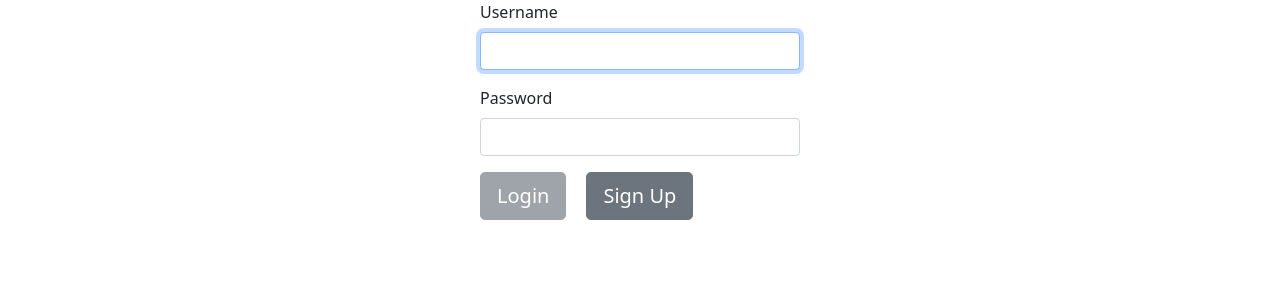
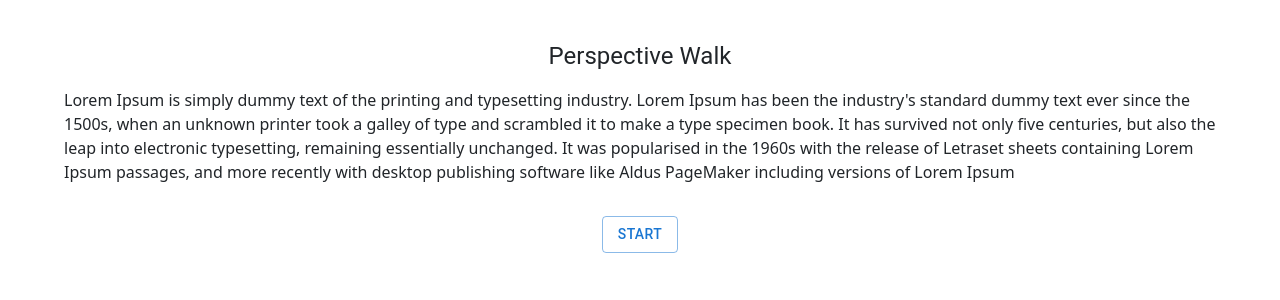
Before and after one commit to Privilege-walk/front-end, a React app: page /welcome in a window 1280 px wide. Before the commit this address led to /login. Shown: the top 300 px of the page. Built offline with nearby package versions, Linux system fonts and the light colour scheme.

Commit message:
welcome page basic implementation

```diff
--- a/src/components/App.js
+++ b/src/components/App.js
@@ -12,6 +12,7 @@ import ProtectedRoute from './ProtectedRoute';
 import Events from './Events';
 import Questions from './Questions';
 import UserQRCode from './QRCode';
+import Welcome from './Welcome';
 
 class App extends React.Component {
     constructor(props) {
@@ -26,6 +27,7 @@ class App extends React.Component {
                 <Route exact path="/login" element={<LoginForm />} />
                 <Route exact path="/signup" element={<SignupForm />} />
                 <Route exact path="/qrcode" element={<UserQRCode url="https://google.com" />} />
+                <Route exact path="/welcome" element={<Welcome />} />
 
                 {/* All Protected routes */}
                 <Route  element={<ProtectedRoute />}>
--- /dev/null
+++ b/src/components/Welcome/index.js
@@ -0,0 +1,37 @@
+import React from "react";
+import Typography from '@mui/material/Typography';
+import Grid from '@mui/material/Grid';
+import Button from '@mui/material/Button';
+import Container from '@mui/material/Container';
+
+export default function Welcome(){
+
+    return (
+        <Container sx={{px : 6, mt: 5}}>
+            <Grid container justifyContent='center' alignItems='center' direction='column' spacing={2}>
+                <Grid item>
+                    <Typography variant="h5" component="div">
+                        Perspective Walk
+                    </Typography>
+                </Grid>
+
+                <Grid item>
+                    <Typography variant="p" component="div">
+                    Lorem Ipsum is simply dummy text of the printing and typesetting industry.
+                    Lorem Ipsum has been the industry's standard dummy text ever since the 1500s,
+                    when an unknown printer took a galley of type and scrambled it to make a type
+                    specimen book. It has survived not only five centuries, but also the leap into
+                    electronic typesetting, remaining essentially unchanged. It was popularised in the
+                    1960s with the release of Letraset sheets containing Lorem Ipsum passages, and more
+                    recently with desktop publishing software like Aldus PageMaker including versions of
+                    Lorem Ipsum
+                    </Typography>
+                </Grid>
+
+                <Grid item sx={{ mt: 2 }}>
+                    <Button variant="outlined">Start</Button>
+                </Grid>
+            </Grid>
+        </Container>
+    )
+}
```
